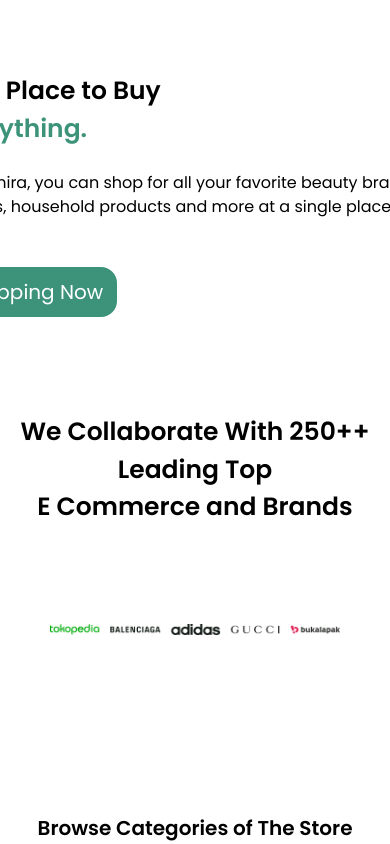
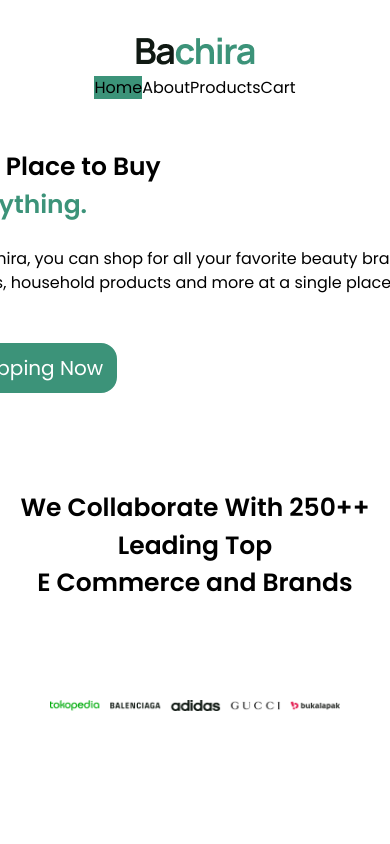
Before and after one commit to KowyXYZ/E-Commerce-repo, a React (Create React App) app: page / in a window 390 px wide. Shown: the top 844 px of the page. Built offline with nearby package versions, Linux system fonts and the light colour scheme; no server answers.

Commit message:
fixed bugs

```diff
--- a/src/Components/HomePage/HeroSection.jsx
+++ b/src/Components/HomePage/HeroSection.jsx
@@ -23,7 +23,7 @@ function HeroSection() {
 
                 <button
 
-               className='transition-all ease-in-out delay-100 text-[20px] px-3 py-2 border-2 border-[#3C9379] bg-[#3C9379] text-[#fff] rounded-2xl hover:bg-[#fff] hover:text-[#3C9379] mt-12'>Shopping Now</button>
+               className='transition-all ease-in-out delay-100 text-[20px] px-3 py-2 border-2 border-[#3C9379] bg-[#3C9379] text-[#fff] rounded-2xl hover:bg-[#4c7e6f] hover:text-[#fff] hover:border-[#4c7e6f] mt-12'>Shopping Now</button>
                 </Link>
 
          </div>
--- a/src/Components/NavBar.jsx
+++ b/src/Components/NavBar.jsx
@@ -20,7 +20,7 @@ function NavBar() {
 
 
   return (
-    <div className='md:flex justify-between hidden'>
+    <div className='flex justify-between md:flex-row flex-col '>
         <div className='flex items-center justify-center'>
           <Link to='/'>
           <img className='px-6 py-2 rounded-3xl bg-[#fff]' src={logo} alt="logopng" />
@@ -29,7 +29,7 @@ function NavBar() {
 
         </div>
 
-        <div className=' text-center flex justify-center items-center flex-row gap-6 text-[18px]'>
+        <div className='md:flex flex-row hidden text-center justify-center items-center  gap-6 text-[18px]'>
 
             <NavLink className={isActive ? 'px-3 py-2 rounded-3xl transition-all ease-in-out delay-100 text-[#fff]' : 'px-3 py-2 rounded-3xl transition-all ease-in-out delay-100 text-[#535A56]'} to='/'>Home</NavLink>
             <NavLink className={isActive ? 'px-3 py-2 rounded-3xl transition-all ease-in-out delay-100 text-[#fff]' : 'px-3 py-2 rounded-3xl transition-all ease-in-out delay-100 text-[#535A56]'} to='/about'>About</NavLink>
@@ -37,10 +37,26 @@ function NavBar() {
             <NavLink className={isActive ? 'px-3 py-2 rounded-3xl transition-all ease-in-out delay-100 text-[#fff]' : 'px-3 py-2 rounded-3xl transition-all ease-in-out delay-100 text-[#535A56]'} to='/cart'>Cart</NavLink>
             <p className={isActive ? 'border-2 border-[#fff] px-3 py-2 rounded-3xl transition-all ease-in-out delay-100 text-[#fff]' : 'border-2 border-[#3c9379] px-3 py-2 rounded-3xl transition-all ease-in-out delay-100 text-[#535A56]'}>Cart items: {cart.length}</p>
             <button>
-              {isActive ? <img className='w-[50px]' onClick={() => dispatch(setActive(false))} src={darkMode}/> : <img className='w-[50px]' onClick={() => dispatch(setActive(true))} src={lightMode}/>}
+              {isActive ? <img className='w-[50px] invert' onClick={() => dispatch(setActive(false))} src={darkMode}/> : <img className='w-[50px]' onClick={() => dispatch(setActive(true))} src={lightMode}/>}
             </button>
         </div>
 
+        <div className='md:hidden flex flex-col items-center justify-center'>
+
+          <div>
+
+
+          </div>
+
+          <div>
+              <NavLink to='/'>Home</NavLink>
+          <NavLink to='/about'>About</NavLink>
+          <NavLink to='/products'>Products</NavLink>
+          <NavLink to='/cart'>Cart</NavLink>
+          </div>
+
+
+        </div>
 
 
     </div>
--- a/src/Components/Prods/ProductCard.jsx
+++ b/src/Components/Prods/ProductCard.jsx
@@ -26,8 +26,8 @@ function ProductCard({data}) {
         <div className='p-4'>
          <button
          onClick={() => dispatch(getCartItems(data))}
-         className={isActive ? 'transition-all delay-75 ease-in-out bg-[#3C9379] px-24 py-2 rounded-3xl hover:text-[black] hover:bg-[#fff] border-2 border-[#3c9379]'
-        : 'transition-all delay-75 ease-in-out bg-[#3C9379] px-24 py-2 rounded-3xl hover:bg-[#fff] border-2 border-[#3c9379]'} >Add To Cart</button>
+         className={isActive ? 'transition-all delay-75 ease-in-out bg-[#3C9379] px-24 py-2 rounded-3xl hover:text-[white] hover:bg-[#4c7e6f] hover:border-[#4c7e6f] border-2 border-[#3c9379]'
+        : 'transition-all delay-75 ease-in-out bg-[#3C9379] text-[white] px-24 py-2 rounded-3xl hover:bg-[#4c7e6f] border-2 border-[#3c9379]'} >Add To Cart</button>
         </div>
     </div>
 
--- a/src/store/sliceCart.js
+++ b/src/store/sliceCart.js
@@ -1,6 +1,4 @@
 import { createSlice } from "@reduxjs/toolkit";
-import { json } from "react-router-dom";
-
 
 const sliceCart =  createSlice({
     name: 'carts',
--- a/tailwind.config.js
+++ b/tailwind.config.js
@@ -3,7 +3,14 @@ module.exports = {
   content: [
     "./src/**/*.{js,jsx,ts,tsx}",
   ],
+
   theme: {
+    screens: {
+      sm: '480px',
+      md: '768px',
+      lg: '976px',
+      xl: '1440px'
+    },
     extend: {},
   },
   plugins: [],
```
Also changed, not shown: src/Assets/NavBar/sleep-mode.png.
